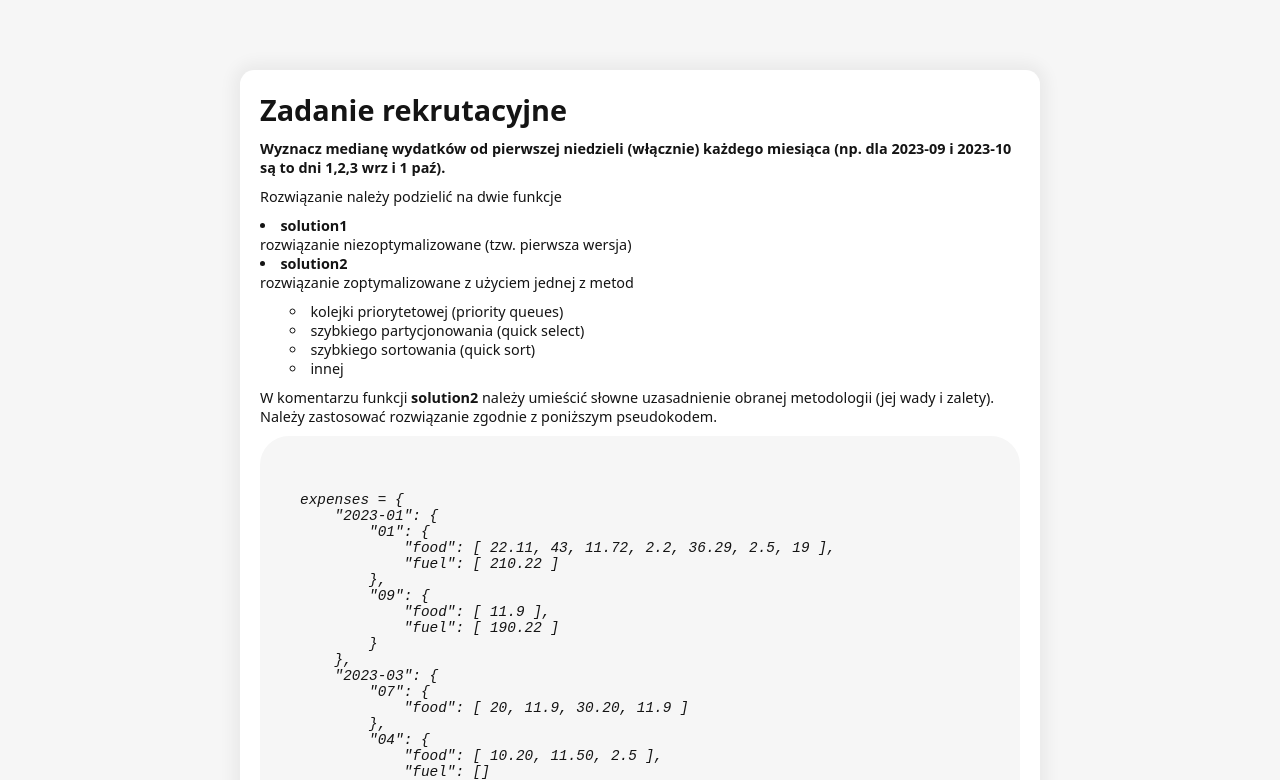
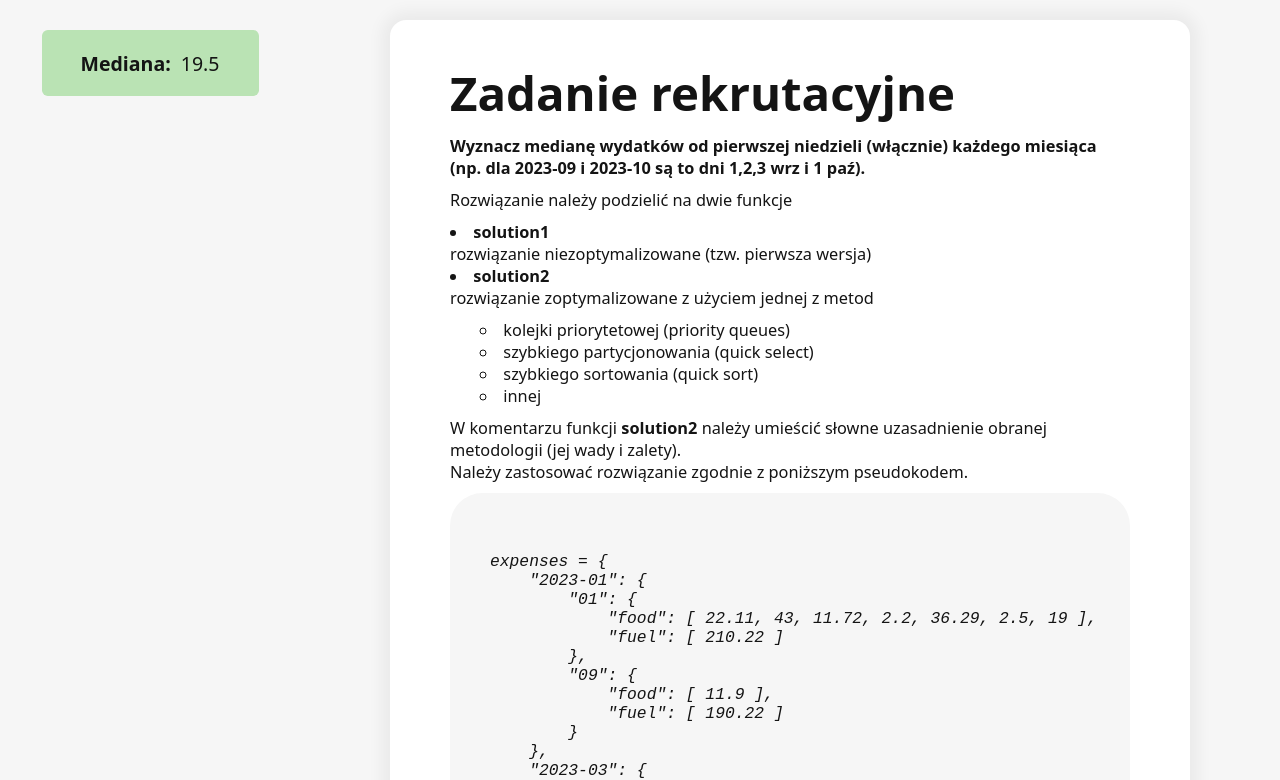
Before and after one commit to RadWEB2000/Parleto, a plain HTML site: page index.html in a window 1280 px wide. Shown: the top 780 px of the page. Drawn offline with Linux system fonts and the light colour scheme.

Commit message:
finish task

```diff
--- a/index.html
+++ b/index.html
@@ -7,6 +7,10 @@
     <link rel="stylesheet" href="style.css" />
   </head>
   <body>
+    <section class="results">
+      <b>Mediana: </b>
+      <p id="result-field"></p>
+    </section>
     <div class="container">
       <h1>Zadanie rekrutacyjne</h1>
       <strong
@@ -124,5 +128,5 @@ func solution2(expenses) {
       </ol>
     </div>
   </body>
-  <script type="text/javascript" src="index.js"></script>
+  <script type="text/javascript" src="script.js" defer></script>
 </html>
--- a/index.js
+++ /dev/null
@@ -1,26 +0,0 @@
-console.log("Plik działa");
-
-const expenses = {
-  "2023-01": {
-    "01": {
-      food: [22.11, 43, 11.72, 2.2, 36.29, 2.5, 19],
-      fuel: [210.22],
-    },
-    "09": {
-      food: [11.9],
-      fuel: [190.22],
-    },
-  },
-  "2023-03": {
-    "07": {
-      food: [20, 11.9, 30.2, 11.9],
-    },
-    "04": {
-      food: [10.2, 11.5, 2.5],
-      fuel: [],
-    },
-  },
-  "2023-04": {},
-};
-
-console.log(expenses);
--- /dev/null
+++ b/script.js
@@ -0,0 +1,105 @@
+const expenses = {
+  "2023-01": {
+    "01": {
+      food: [22.11, 43, 11.72, 2.2, 36.29, 2.5, 19],
+      fuel: [210.22],
+    },
+    "09": {
+      food: [11.9],
+      fuel: [190.22],
+    },
+  },
+  "2023-03": {
+    "07": {
+      food: [20, 11.9, 30.2, 11.9],
+    },
+    "04": {
+      food: [10.2, 11.5, 2.5],
+      fuel: [],
+    },
+  },
+  "2023-04": {},
+};
+
+function findFirstSunday(month) {
+  const [year, monthDay] = month.split("-").map(Number);
+  for (let day = 1; day <= 7; day++) {
+    const date = new Date(year, monthDay - 1, day);
+    if (date.getDay() === 0) {
+      return day;
+    }
+  }
+  return null;
+}
+
+function calculateMediana(array) {
+  const sorted = array.slice().sort((a, b) => a - b);
+  const mid = Math.floor(sorted.length / 2);
+
+  return sorted.length % 2 === 0
+    ? (sorted[mid - 1] + sorted[mid]) / 2
+    : sorted[mid];
+}
+
+function quickSelect(arr, k) {
+  if (arr.length === 1) return arr[0];
+  const pivot = arr[Math.floor(Math.random() * arr.length)];
+  const lows = arr.filter((el) => el < pivot);
+  const highs = arr.filter((el) => el > pivot);
+  const pivots = arr.filter((el) => el === pivot);
+
+  if (k < lows.length) {
+    return quickSelect(lows, k);
+  } else if (k < lows.length + pivots.length) {
+    return pivots[0];
+  } else {
+    return quickSelect(highs, k - lows.length - pivots.length);
+  }
+}
+
+function quickSelectMedian(arr) {
+  const len = arr.length;
+  const mid = Math.floor(len / 2);
+  if (len % 2 === 0) {
+    return (quickSelect(arr, mid - 1) + quickSelect(arr, mid)) / 2;
+  } else {
+    return quickSelect(arr, mid);
+  }
+}
+
+function aggregateExpanses(expanses) {
+  const allExpanses = [];
+  for (const month in expanses) {
+    const days = expanses[month];
+    const firstSunday = findFirstSunday(month);
+    for (const day in days) {
+      if (parseInt(day) >= firstSunday) {
+        for (const category in days[day]) {
+          allExpanses.push(...days[day][category]);
+        }
+      }
+    }
+  }
+  return allExpanses;
+}
+
+function solution1(expenses) {
+  const allExpenses = aggregateExpanses(expenses);
+  if (allExpenses.length === 0) return null;
+  return calculateMediana(allExpenses);
+}
+
+function solution2(expenses) {
+  const allExpenses = aggregateExpanses(expenses);
+  if (allExpenses.length === 0) return null;
+  return quickSelectMedian(allExpenses);
+}
+
+const result1 = solution1(expenses);
+const result2 = solution2(expenses);
+
+console.log(`Solution1: ${result1} | Solution2: ${result2}`);
+
+const resultField = (document.querySelector(
+  "#result-field"
+).textContent = `${result2}`);
--- a/style.css
+++ b/style.css
@@ -9,24 +9,34 @@ html {
 }
 
 body {
+  align-items: Start;
+  justify-items: center;
   font-family: system-ui, sans-serif;
   color: #141414;
+  display: grid;
+  grid-template-columns: 30rem calc(100% - 30rem);
   background-color: #f6f6f6;
   font-size: 1.6rem;
 }
 
 .container {
-  font-size: 0.9em;
-  padding: 1rem 2rem;
+  font-size: 1.02em;
+  text-wrap: pretty;
+  padding: 3rem 6rem;
   border-radius: 1em;
   box-shadow: 0 0 1em 0.5em rgba(0, 0, 0, 0.05);
   background-color: #fff;
-  margin: 7rem auto;
+  margin: 2rem auto 4rem;
   width: clamp(5rem, 80rem, 85dvw);
 }
 
 .container > * {
   margin: 1rem 0;
+}
+
+h1 {
+  font-size: clamp(1.7rem, 3.7vw, 7rem);
+  margin-bottom: 12rem;
 }
 
 li {
@@ -45,3 +55,18 @@ pre {
   padding: 4rem;
   font-style: italic;
 }
+
+.results {
+  background-color: color-mix(in srgb, #70cc64 45%, #f6f6f6);
+  width: fit-content;
+  align-items: center;
+  display: flex;
+  justify-content: center;
+  height: max-content;
+  flex-flow: row nowrap;
+  margin: 3rem auto;
+  padding: 1em 2em;
+  gap: 1rem;
+  font-size: 1.22em;
+  border-radius: 0.3em;
+}
```
